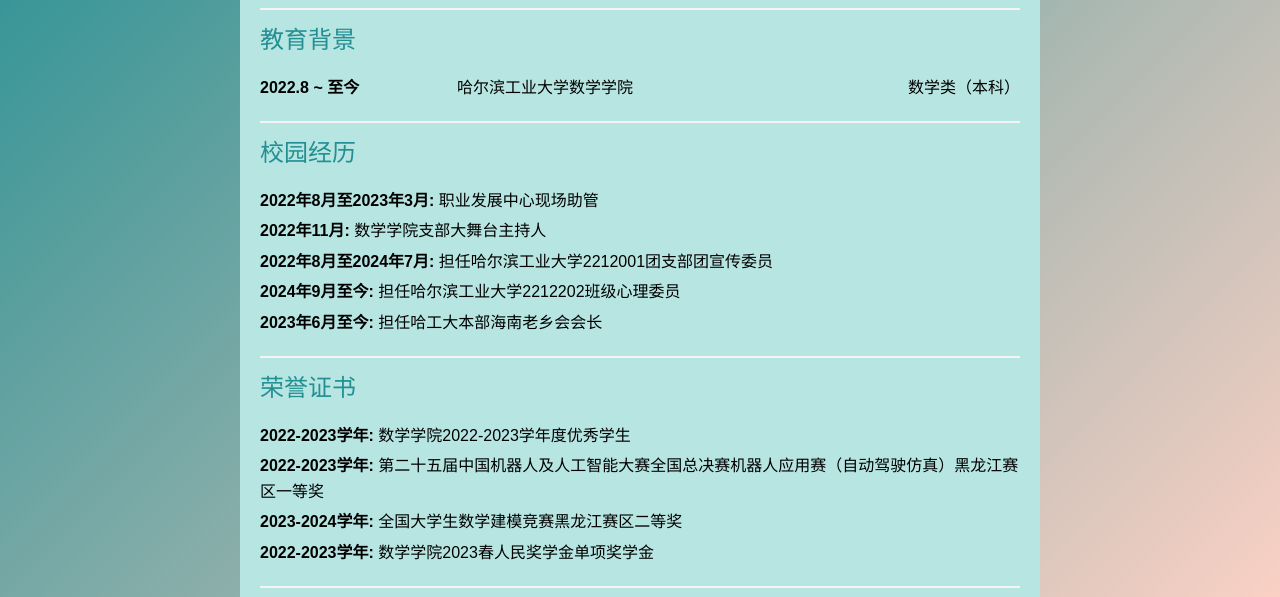
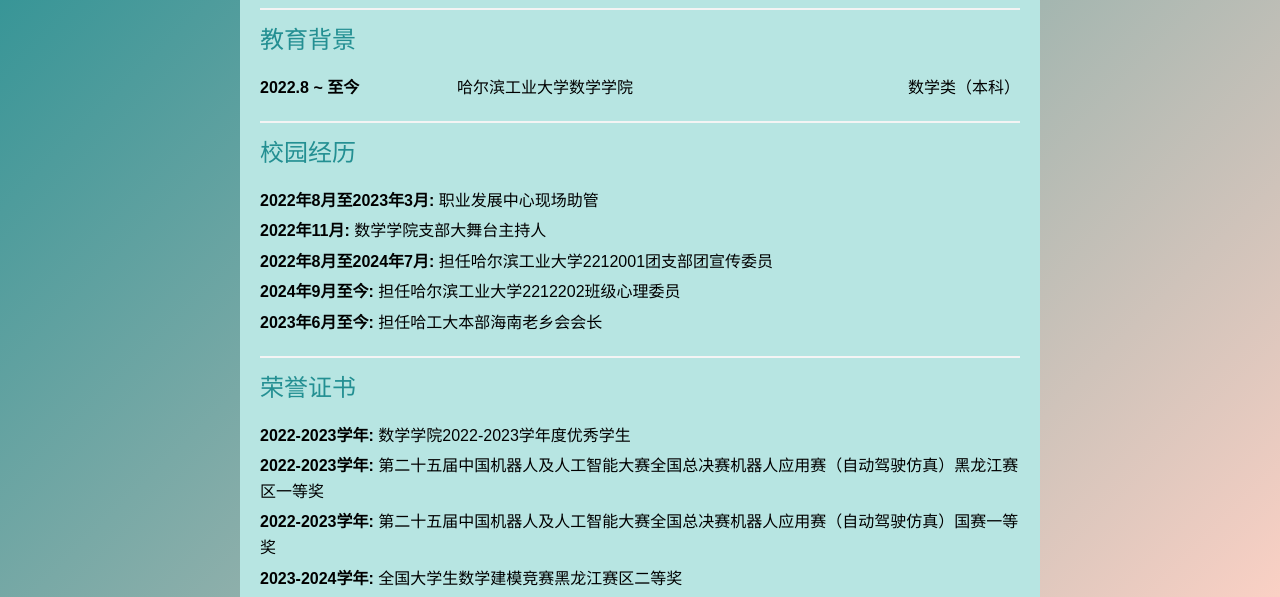
Before and after one commit to 666nine666/666nine666.github.io, a plain HTML site: page index.html in a window 1280 px wide. Shown: the part 202-799 px from the top of the page. Drawn offline with Linux system fonts and the light colour scheme.

Commit message:
Update index.html

```diff
--- a/index.html
+++ b/index.html
@@ -161,6 +161,7 @@
                     <ul>
                         <li><strong>2022-2023学年:</strong> 数学学院2022-2023学年度优秀学生</li>
                         <li><strong>2022-2023学年:</strong> 第二十五届中国机器人及人工智能大赛全国总决赛机器人应用赛（自动驾驶仿真）黑龙江赛区一等奖</li>
+                        <li><strong>2022-2023学年:</strong> 第二十五届中国机器人及人工智能大赛全国总决赛机器人应用赛（自动驾驶仿真）国赛一等奖</li>
                         <li><strong>2023-2024学年:</strong> 全国大学生数学建模竞赛黑龙江赛区二等奖</li>
                         <li><strong>2022-2023学年:</strong> 数学学院2023春人民奖学金单项奖学金</li>
                     </ul>
```
